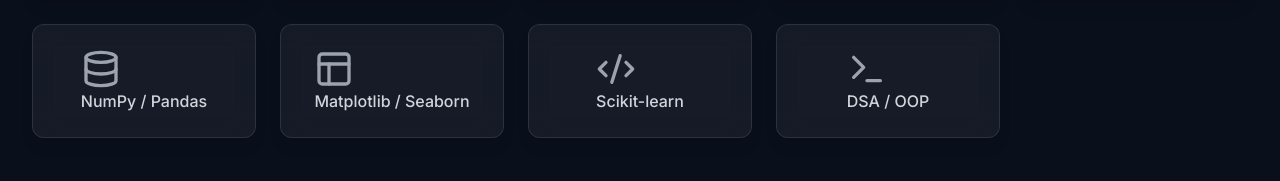
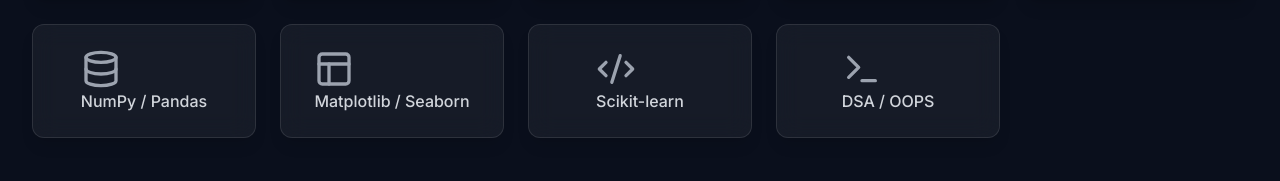
Before and after one commit to Samarthgarg14/Portfolio2.0, a React (Vite) app: page / in a window 1280 px wide. Shown: the part 2019-2200 px from the top of the page. Built offline with nearby package versions, Linux system fonts and the light colour scheme.

Commit message:
Changes made

```diff
--- a/src/data/portfolioData.js
+++ b/src/data/portfolioData.js
@@ -41,7 +41,7 @@
             { name: "NumPy / Pandas", icon: Database, category: "Libraries" },
             { name: "Matplotlib / Seaborn", icon: Layout, category: "Libraries" },
             { name: "Scikit-learn", icon: Code2, category: "Libraries" },
-            { name: "DSA / OOP", icon: Terminal, category: "Core" }
+            { name: "DSA / OOPS", icon: Terminal, category: "Core" }
         ],
         soft: [
             "Problem-Solving", "Strategic Thinking", "Team Collaboration", "Leadership", "Communication"
```
